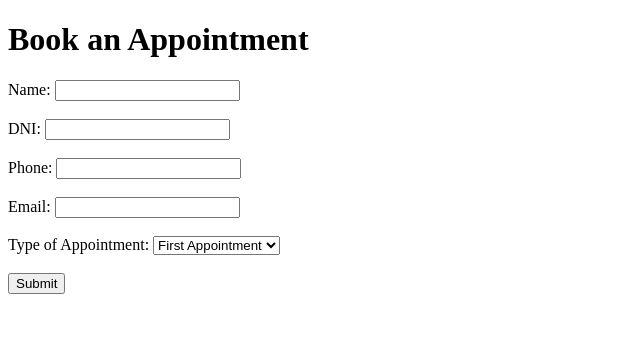
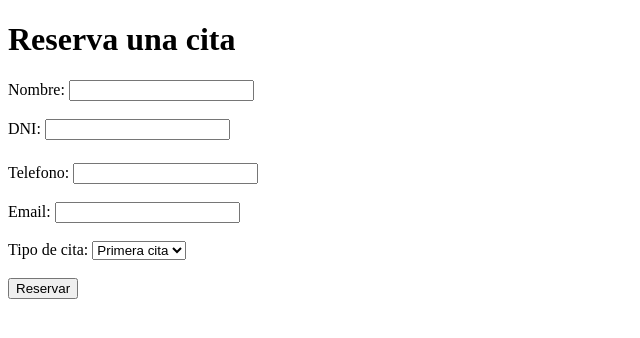
Before and after one commit to peraltadev/PandoraFms, a PHP site: page / in a window 1280 px wide. Shown: the top 338 px of the page, without its empty margins (0-640 px from the left). Run offline with PHP 8.4, Linux system fonts and the light colour scheme.

Commit message:
afegit validacions de dni i missatges d'error

```diff
--- a/html/index.php
+++ b/html/index.php
@@ -6,34 +6,44 @@
 </head>
 <body>
 
-<h1>Book an Appointment</h1>
-
+<h1>Reserva una cita</h1>
+<?php if (isset($_GET['success'])): ?>
+    <div style="background-color: #d4edda; color: #155724; padding: 10px; border-radius: 5px;margin-bottom: 20px; width: 100px;">
+        Cita creada correctamente!
+    </div>
+<?php elseif (isset($_GET['error'])): ?>
+    <div style="background-color: #f8d7da; color: #721c24; padding: 10px; border-radius: 5px; margin-bottom: 20px; width: 100px;">
+        <?php echo htmlspecialchars($_GET['error']); ?>
+    </div>
+<?php endif; ?>
 <form id="appointment-form" method="POST" action="submit.php">
-    <label for="name">Name:</label>
+    <label for="name">Nombre:</label>
     <input type="text" name="name" id="name" required><br><br>
 
     <label for="dni">DNI:</label>
     <input type="text" name="dni" id="dni" required><br><br>
+    <div id="dni-error" style="color: red; margin-top: 5px;"></div>
 
-    <label for="phone">Phone:</label>
+    <label for="phone">Telefono:</label>
     <input type="text" name="phone" id="phone" required><br><br>
 
     <label for="email">Email:</label>
     <input type="email" name="email" id="email" required><br><br>
 
-    <label for="type">Type of Appointment:</label>
+    <label for="type">Tipo de cita:</label>
     <select name="type" id="type">
-        <option value="first">First Appointment</option>
+        <option value="first">Primera cita</option>
     </select><br><br>
 
-    <button type="submit">Submit</button>
+    <button type="submit">Reservar</button>
 </form>
 
 <script>
 document.getElementById('dni').addEventListener('blur', function() {
     const dni = this.value;
-
-    fetch('check-dni.php?dni=' + encodeURIComponent(dni))
+    const dniError = document.getElementById('dni-error');
+    if(validarDni(dni)){
+        fetch('check-dni.php?dni=' + encodeURIComponent(dni))
         .then(response => response.json())
         .then(data => {
             const typeSelect = document.getElementById('type');
@@ -42,17 +52,39 @@ document.getElementById('dni').addEventListener('blur', function() {
             if (data.exists) {
                 // Si el paciente existe, puede hacer revisión
                 typeSelect.innerHTML = `
-                    <option value="first">First Appointment</option>
-                    <option value="review">Review</option>
+                    <option value="first">Primera cita</option>
+                    <option value="review">Revisión</option>
                 `;
             } else {
                 // Si no existe, solo primera cita
                 typeSelect.innerHTML = `
-                    <option value="first">First Appointment</option>
+                    <option value="first">Primera cita</option>
                 `;
             }
         });
+    }
+    else{
+        dniError.textContent = 'El dni no es correcto.';
+        dniError.style.color = 'red';
+        dniError.style.fontSize = '16px';
+        dniError.style.marginBottom = '5px';
+
+    }
+
 });
+
+function validarDni(dni){
+    // Expresión regular para validar el DNI español (8 dígitos + letra)
+    const letters = 'TRWAGMYFPDXBNJZSQVHLCKE';
+    const number = parseInt(dni.slice(0, 8), 10);
+    const expectedLetter = letters[number % 23];
+
+    if (dni.charAt(8) !== expectedLetter) {
+       return false
+    }
+    return true
+}
+
 </script>
 
 </body>
```
Also changed, not shown: html/submit.php (+21 -2 lines).
